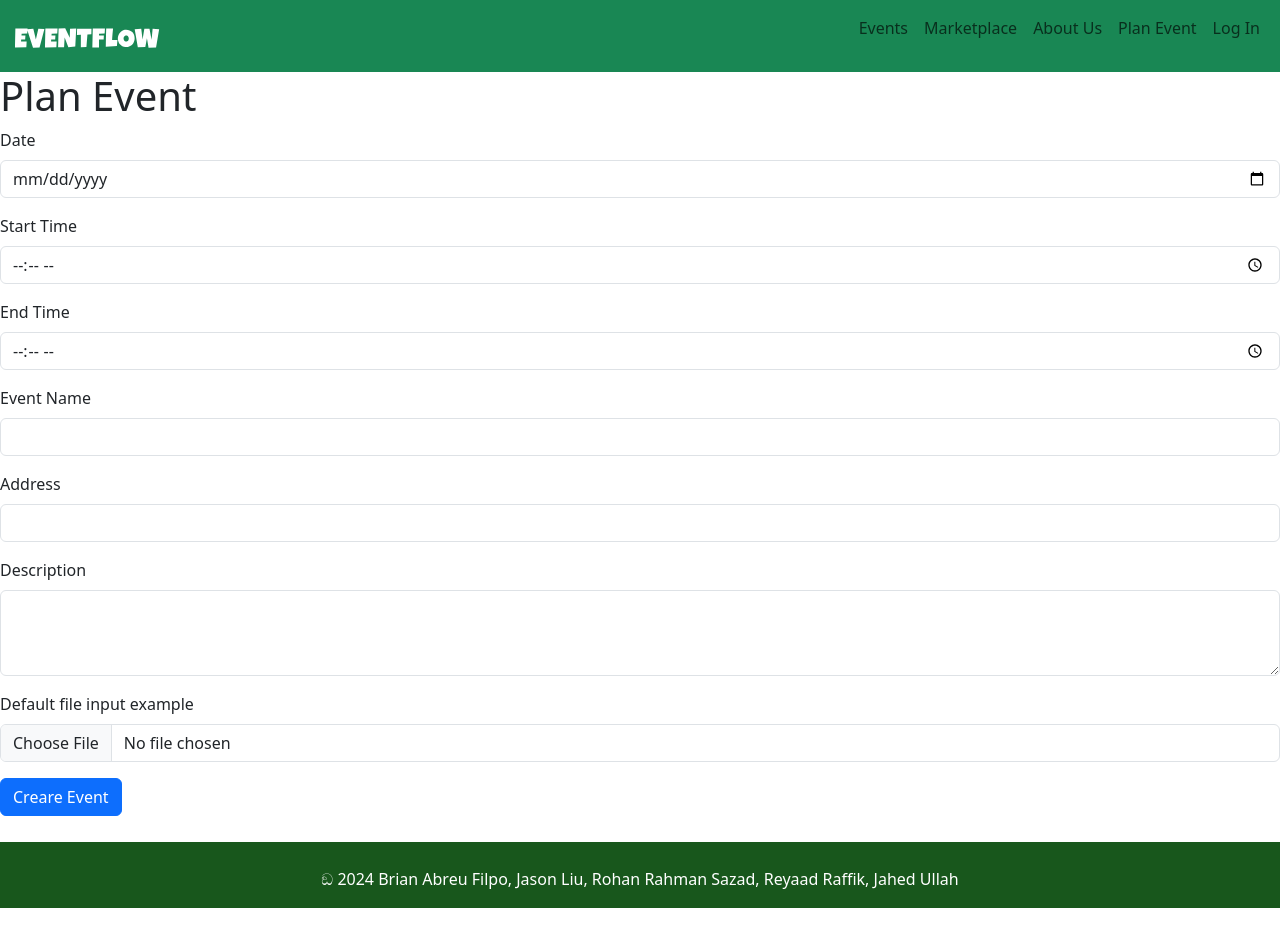
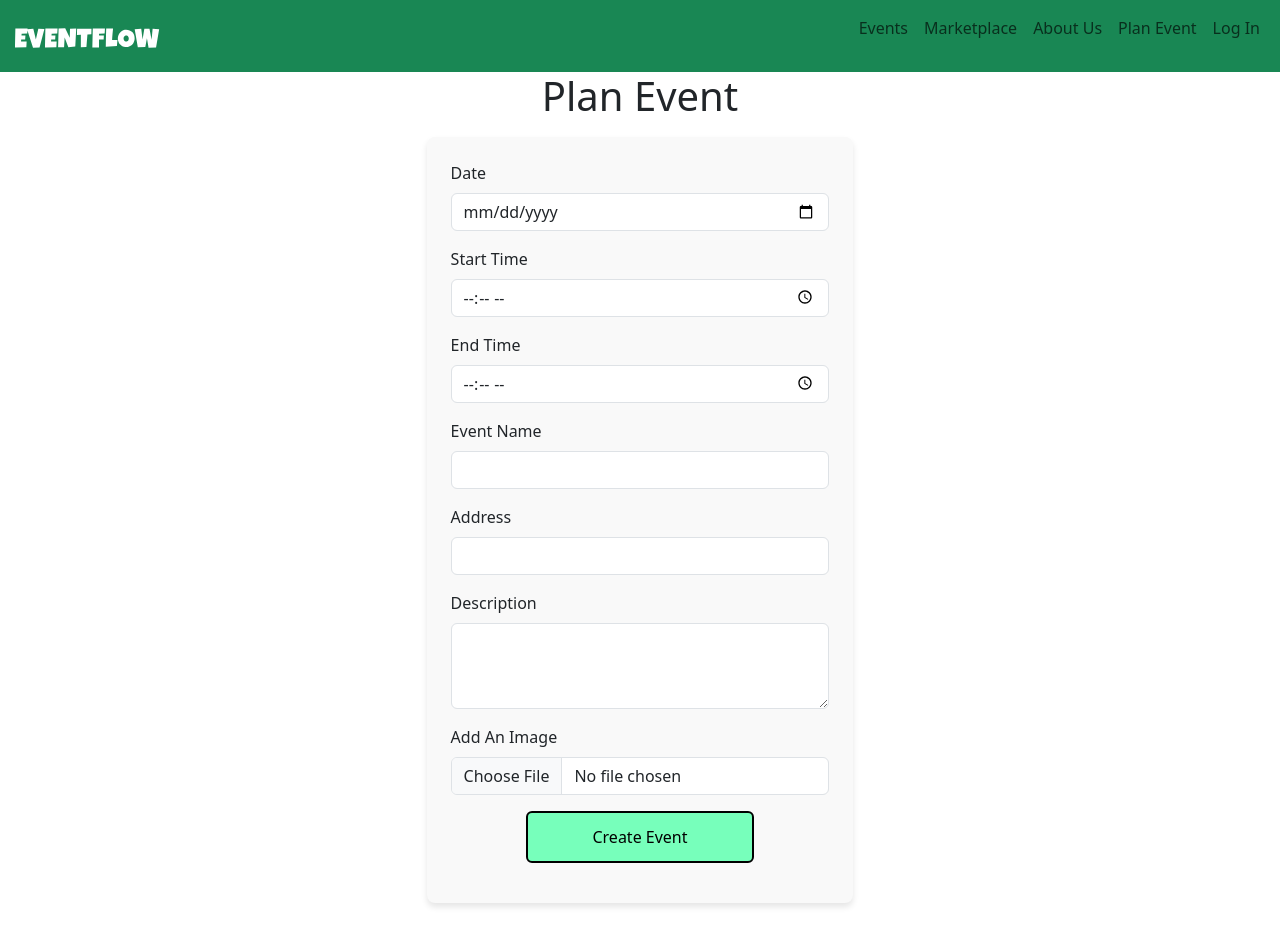
Before and after one commit to hellorahat/event-planning-website, a React (Vite) app: page /event-planning-website/plan-event in a window 1280 px wide. Shown: the top 952 px of the page. Before the commit the page ends 908 px from the top, so only its background shows below. Built offline with nearby package versions, Linux system fonts and the light colour scheme.

Commit message:
updated plan event page

```diff
--- a/src/pages/PlanEvent.jsx
+++ b/src/pages/PlanEvent.jsx
@@ -7,9 +7,10 @@ function PlanEvent() {
 function DesktopLayout() {
   return (
     <>
-      <h1>Plan Event</h1>
+    <div className="eventpage">
+      <h1 class="eventtitle">Plan Event</h1>
 
-      <div>
+      <div class="event">
         <div class="mb-3">
           <label for="exampleFormControlInput1" class="form-label">
             Date
@@ -81,15 +82,21 @@ function DesktopLayout() {
 
         <div class="mb-3">
           <label for="formFile" class="form-label">
-            Default file input example
+            Add An Image
           </label>
           <input class="form-control" type="file" id="formFile" />
         </div>
-        <div class="col-auto">
+
+
+        <div className="eventbtn">
+        <div  class="col-auto">
           <button type="submit" class="btn btn-primary mb-3">
-            Creare Event
+            Create Event
           </button>
         </div>
+        </div>
+
+      </div>
       </div>
     </>
   );
--- a/src/styles/PlanEvent.css
+++ b/src/styles/PlanEvent.css
@@ -0,0 +1,36 @@
+/* Center the layout and set the width */
+.event {
+    display: flex;
+    flex-direction: column; /* Stack items vertically */
+    background-color: #f9f9f9; /* Optional: Add a background for visibility */
+    padding: 1.5rem; /* Add some padding */
+    border-radius: 8px; /* Optional: Round the corners */
+    box-shadow: 0 4px 6px rgba(0, 0, 0, 0.1); /* Optional: Add a subtle shadow */
+  }
+
+ .eventtitle{
+    text-align: center;
+    padding-bottom: 2%;
+ }
+
+
+ .eventbtn{
+    align-self: center;
+    align-items: center;
+    justify-content: center;
+ }
+
+ .btn{
+    background-color: #77FFBB !important;
+    border: 2px solid black !important;
+    color: black !important;
+    padding: .75rem 4rem !important;
+    width: 100% !important;
+ }
+.eventpage{
+    align-items: center;
+    justify-content: center;
+    padding-right: 33.33%; /* Add some padding */
+    padding-left: 33.33%; /* Add some padding */
+    padding-bottom: 3.5%;
+}
```
